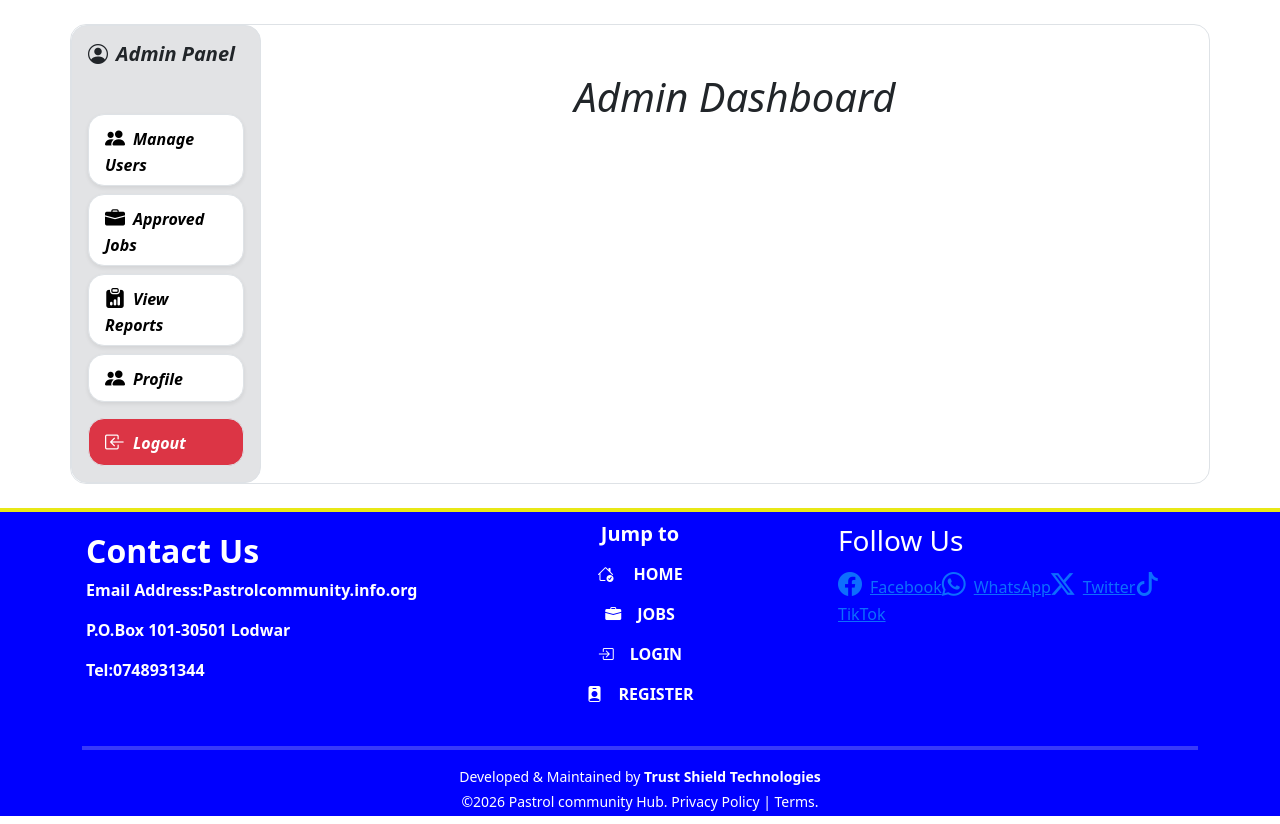
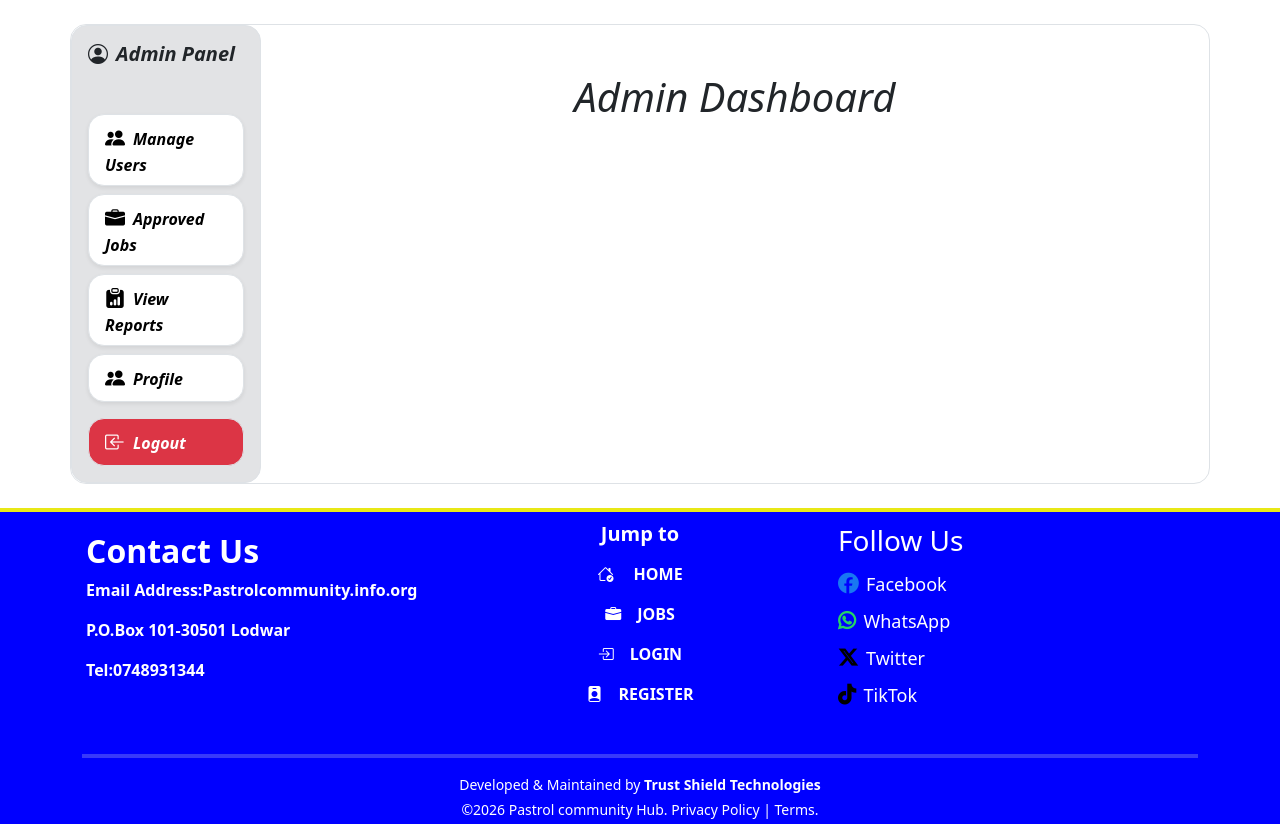
Before and after one commit to losepichopaul12-svg/Final-Capstone, a React (Create React App) app: page /AdminDashboard in a window 1280 px wide. Built offline with nearby package versions, Linux system fonts and the light colour scheme.

Commit message:
accept new changes

```diff
--- a/public/index.html
+++ b/public/index.html
@@ -10,6 +10,7 @@
       content="Web site created using create-react-app"
     />
     <script src="https://kit.fontawesome.com/4ebf109c5e.js" crossorigin="anonymous"></script>
+    <link rel="stylesheet" href="https://cdnjs.cloudflare.com/ajax/libs/font-awesome/6.5.0/css/all.min.css"/>
     <!-- <link rel="apple-touch-icon" href="%PUBLIC_URL%/logo192.png" /> -->
     <!--
       manifest.json provides metadata used when your web app is installed on a
--- a/src/Footer.js
+++ b/src/Footer.js
@@ -1,4 +1,4 @@
-import{Outlet,Link} from "react-router-dom"
+import{Link} from "react-router-dom"
  import "./footer.css";
 
 function Footer(){
@@ -35,45 +35,28 @@ function Footer(){
         </ul>
      </div>
 
-     <div className="col-sm-4 mx-auto p-2">
+     <div className="col-sm-4 mx-auto p-2 follow">
      <h3 className="follow">Follow Us</h3>
-  <Link to="#" >
-    <i className="bi bi-facebook me-2 fs-4 "></i>
-    Facebook
-  </Link>
-
-  <Link to="#" >
-    <i className="bi bi-whatsapp me-2 fs-4"></i>
-    WhatsApp
-  </Link>
-
-  <Link to="#" >
-    <i className="bi bi-twitter-x me-2 fs-4"></i>
-    Twitter
-  </Link>
-
-  <Link to="#" >
-    <i className="bi bi-tiktok me-2 fs-4"></i>
-    TikTok
-  </Link>
+     <ul>
+    <li><a href="https://www.facebook.com" target="blank" ><i className="fa-brands fa-facebook"></i>Facebook</a></li>
+    <li><a href="https://www.facebook.com" target="blank"><i className="fa-brands fa-whatsapp"></i>WhatsApp</a></li>
+    <li><a  href="https://www.whatsapp.com"  target="blank"><i className="fa-brands fa-x-twitter"></i>Twitter</a></li>
+    <li> <a  href="https://www.tiktok.com" target="blank" ><i className="fa-brands fa-tiktok"></i>TikTok</a></li>
+     </ul>
    </div>
 
 
   </div>
-      <hr className="fs-4 border border-2 text-white"></hr>
+  <hr className="fs-2 border border-2 text-bright"></hr>
   <div className="row">
   <div className="text-center small">
-          <p className="mb-1">
-            Developed & Maintained by <strong>Trust Shield Technologies</strong>
-          </p>
-          <p className="mb-0">
-            &copy;2026 Pastrol community Hub. Privacy Policy | Terms.
-          </p>
+  <p className="mb-1">Developed & Maintained by <strong>Trust Shield Technologies</strong></p>
+  <p className="mb-0"> &copy;2026 Pastrol community Hub. Privacy Policy | Terms. </p>
   </div>
   </div>
  </div>
 </footer>
-<Outlet/>
+{/* <Outlet/> */}
 </>
 
     )
--- a/src/Jobseekerprofile.js
+++ b/src/Jobseekerprofile.js
@@ -13,10 +13,47 @@ function Jobseekerprofile(){
     const[portfolio,setportfolio]=useState("");
     const[cvurl,setcvurl]=useState("");
     const handlesubmit=async(e)=>{
-        e.preventDefault("");
+        e.preventDefault();
         alert("Job seeker details created successfully")
+    const response=await axios.post("http://localhost:8082/jobseekerprofile",{
+      fullnames:fullnames,
+      email:email,
+      location:location,
+      phone:phone,
+      biodata:biodata,
+      skills:skills,
+      portfolio:portfolio,
+      cvurl:cvurl
+    })
+      console.log("the response from server is: ", response.data);
+  alert(response.data.message)
     }
 
+    // fetching filed data to the input of the form
+    const fetchjobseekerProfile = async () => {
+  try {
+    const response = await axios.get(
+      "http://localhost:8082/fetch-jobseekerprofile"
+    );
+
+    const data = response.data.data;
+
+    setfullnames(data.fullnames);
+    setemail(data.email);
+    setphone(data.phone);
+    setlocation(data.location);
+    setbiodata(data.biodata);
+    setskills(data.skills)
+    setportfolio(data.portfolio);
+    setcvurl(data.cvurl);
+
+  } catch (error) {
+    console.error("Error fetching profile:", error);
+  }
+};
+useEffect(() =>{
+  fetchjobseekerProfile()
+ },[]);
     return(
         <div className="container mt-3">
         <div className="card p-4 shadow-sm">
--- a/src/Login.js
+++ b/src/Login.js
@@ -14,6 +14,7 @@ function   Login(){
     const login = async(e)=>{
             e.preventDefault();
         console.log("Sending login request");
+
         const response = await axios.post("http://localhost:8082/login",
             {email:email, password:password}
         )
--- a/src/Register.js
+++ b/src/Register.js
@@ -1,6 +1,5 @@
 import { useState } from "react";
-import{Link} from "react-router-dom"
-;
+import{Link} from "react-router-dom";
 import axios from "axios"
 
 
@@ -14,7 +13,7 @@ const[name,setname]=useState("");
 const[email,setemail]=useState("");
 const[password,setpassword]=useState("")
 const[gender,setgender]=useState("");
-const[phonenumber,setphonenumber]=useState(0)
+const[phonenumber,setphonenumber]=useState()
 
 
 
@@ -87,6 +86,9 @@ console.log("Sending user data to register api")
               placeholder="************"
               value={password}
               onChange={(e) =>setpassword(e.target.value)}
+              pattern="^(?=.*[a-z])(?=.*[A-Z])(?=.*\d)(?=.*[@$!%*?&]).{8,}$"
+       title="Password must be at least 8 characters long, include uppercase, lowercase, number, and special character"
+
            required
             />
           </div>
@@ -94,7 +96,7 @@ console.log("Sending user data to register api")
           <div className="mb-3">
             <label className="form-label">Enter Phone Number</label>
             <input
-              type="tel"
+              type="text"
               className="form-control"
               value={phonenumber}
               onChange={(e) =>setphonenumber(e.target.value)}
--- a/src/footer.css
+++ b/src/footer.css
@@ -20,16 +20,39 @@ footer{
     font-weight: bold;
 }
 
-.links ul li Link:hover{
-text-decoration: underline;
-}
-Link{
-    color: brown;
+.follow ul {
+  padding: 0;
 }
 
-.follow{
-    display: block;
+.follow ul li {
+  list-style: none;
+  padding: 5px 0;
 }
-.follow, Link{
-    display: block;
+
+.follow ul li a {
+  text-decoration: none;
+  color: white;
+  font-size: 18px;
 }
+
+.follow ul li a:hover {
+  border-bottom: 2px white solid;
+}
+.follow i {
+  margin-right: 8px;
+  font-size: 20px;
+  font-weight: bold;
+}
+
+ .fa-facebook {
+     color: #1877F2;
+     }
+ .fa-whatsapp {
+    color: #25D366;
+ }
+ .fa-x-twitter {
+    color: #000000;
+ }
+ .fa-tiktok {
+    color: #000000;
+ }
```
Lines whose indentation alone changed are shown as unchanged.
